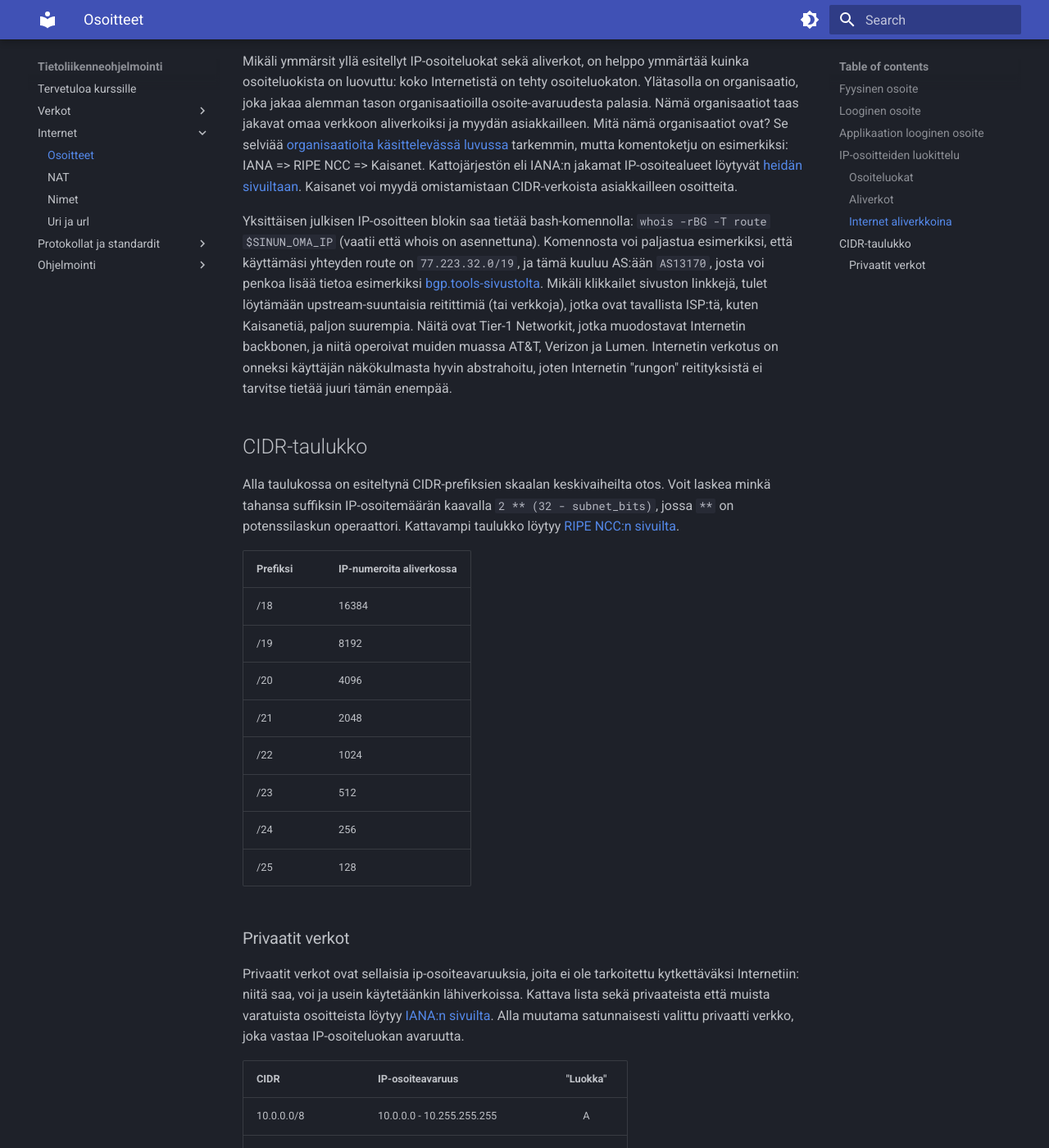
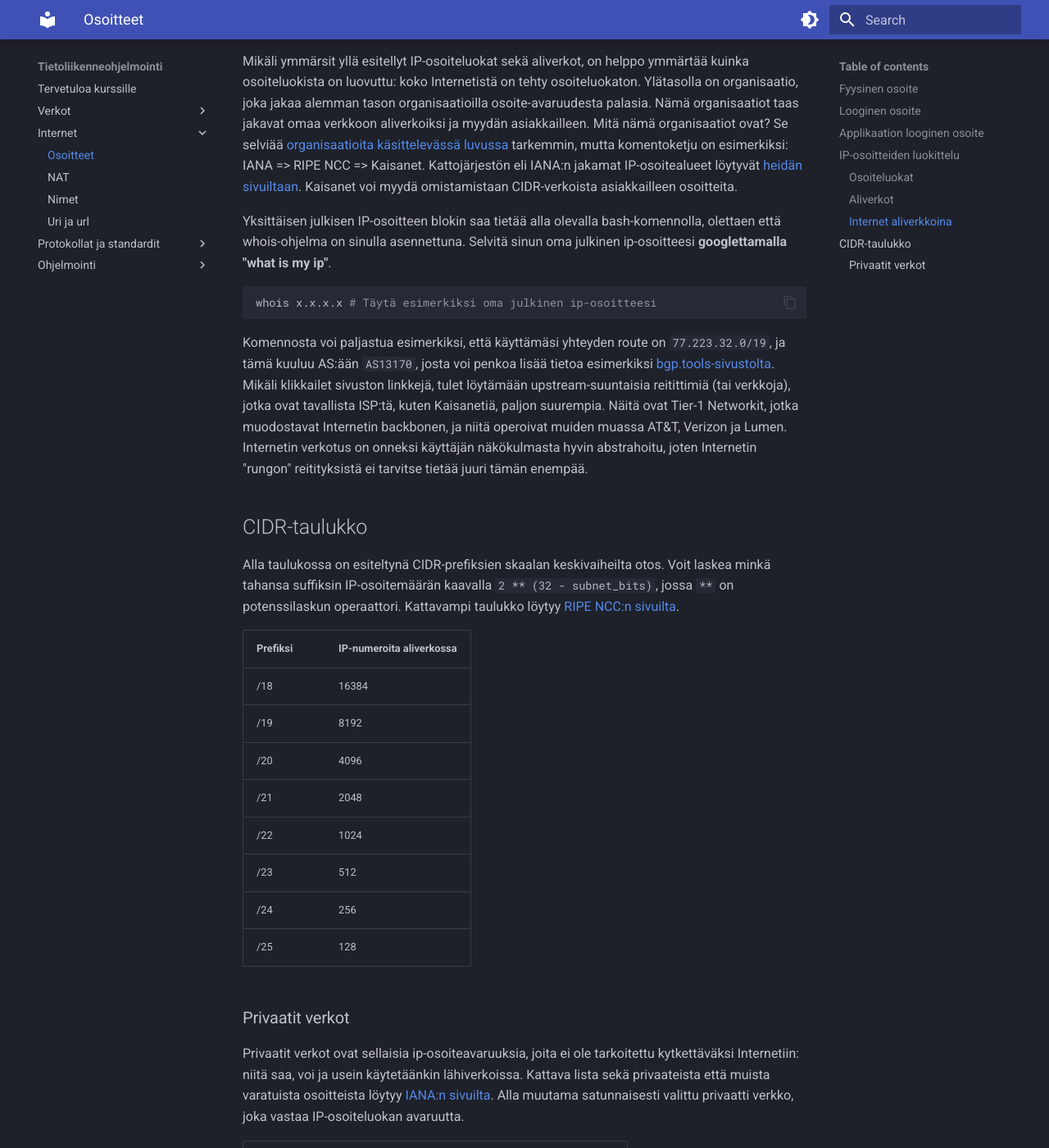
Before and after one commit to sourander/tietoliikenneohjelmointi, an MkDocs documentation site: the page built from docs/internet/osoitteet.md, in a window 1280 px wide and 1400 px high, scrolled down 7191 px. Shown: the whole window at 82% size. Built offline with MkDocs 1.6.1 and Material for MkDocs 9.7.7, drawn with Linux system fonts in a browser that asks for light colours; some of the changed text lies outside the part shown.

````diff
--- a/docs/internet/osoitteet.md
+++ b/docs/internet/osoitteet.md
@@ -204,7 +204,13 @@
 
 Mikäli ymmärsit yllä esitellyt IP-osoiteluokat sekä aliverkot, on helppo ymmärtää kuinka osoiteluokista on luovuttu: koko Internetistä on tehty osoiteluokaton. Ylätasolla on organisaatio, joka jakaa alemman tason organisaatioilla osoite-avaruudesta palasia. Nämä organisaatiot taas jakavat omaa verkkoon aliverkoiksi ja myydän asiakkailleen. Mitä nämä organisaatiot ovat? Se selviää [organisaatioita käsittelevässä luvussa](../protokollat_ja_standardit/organisaatiot.md) tarkemmin, mutta komentoketju on esimerkiksi: IANA => RIPE NCC => Kaisanet. Kattojärjestön eli IANA:n jakamat IP-osoitealueet löytyvät [heidän sivuiltaan](https://www.iana.org/assignments/ipv4-address-space/ipv4-address-space.xhtml). Kaisanet voi myydä omistamistaan CIDR-verkoista asiakkailleen osoitteita.
 
-Yksittäisen julkisen IP-osoitteen blokin saa tietää bash-komennolla: `whois -rBG -T route $SINUN_OMA_IP` (vaatii että whois on asennettuna). Komennosta voi paljastua esimerkiksi, että käyttämäsi yhteyden route on `77.223.32.0/19`, ja tämä kuuluu AS:ään `AS13170`, josta voi penkoa lisää tietoa esimerkiksi [bgp.tools-sivustolta](https://bgp.tools/as/13170). Mikäli klikkailet sivuston linkkejä, tulet löytämään upstream-suuntaisia reitittimiä (tai verkkoja), jotka ovat tavallista ISP:tä, kuten Kaisanetiä, paljon suurempia. Näitä ovat Tier-1 Networkit, jotka muodostavat Internetin backbonen, ja niitä operoivat muiden muassa AT&T, Verizon ja Lumen. Internetin verkotus on onneksi käyttäjän näkökulmasta hyvin abstrahoitu, joten Internetin "rungon" reitityksistä ei tarvitse tietää juuri tämän enempää.
+Yksittäisen julkisen IP-osoitteen blokin saa tietää alla olevalla bash-komennolla, olettaen että whois-ohjelma on sinulla asennettuna. Selvitä sinun oma julkinen ip-osoitteesi **googlettamalla "what is my ip"**.
+
+```bash
+whois x.x.x.x # Täytä esimerkiksi oma julkinen ip-osoitteesi
+```
+
+Komennosta voi paljastua esimerkiksi, että käyttämäsi yhteyden route on `77.223.32.0/19`, ja tämä kuuluu AS:ään `AS13170`, josta voi penkoa lisää tietoa esimerkiksi [bgp.tools-sivustolta](https://bgp.tools/as/13170). Mikäli klikkailet sivuston linkkejä, tulet löytämään upstream-suuntaisia reitittimiä (tai verkkoja), jotka ovat tavallista ISP:tä, kuten Kaisanetiä, paljon suurempia. Näitä ovat Tier-1 Networkit, jotka muodostavat Internetin backbonen, ja niitä operoivat muiden muassa AT&T, Verizon ja Lumen. Internetin verkotus on onneksi käyttäjän näkökulmasta hyvin abstrahoitu, joten Internetin "rungon" reitityksistä ei tarvitse tietää juuri tämän enempää.
 
 
 ## CIDR-taulukko
````
Also changed, not shown: other parts of docs/internet/osoitteet.md (+3 -3 lines).
